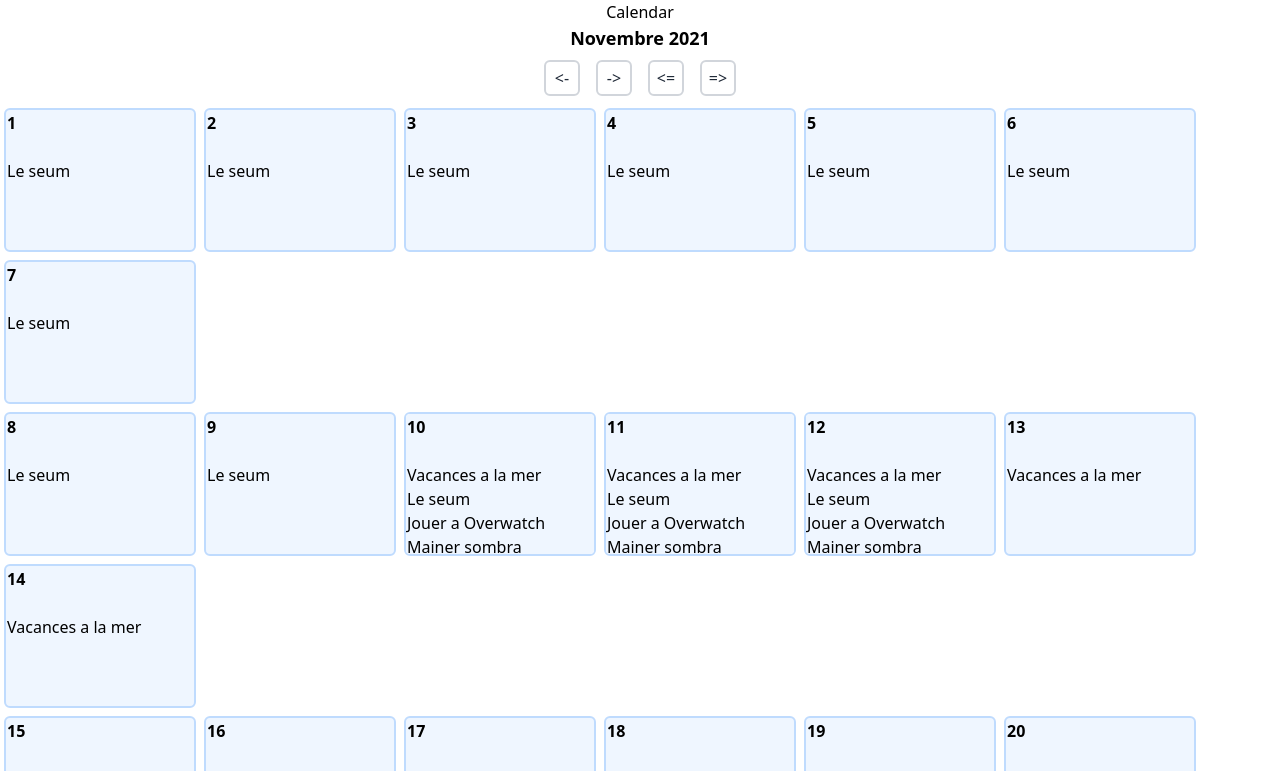
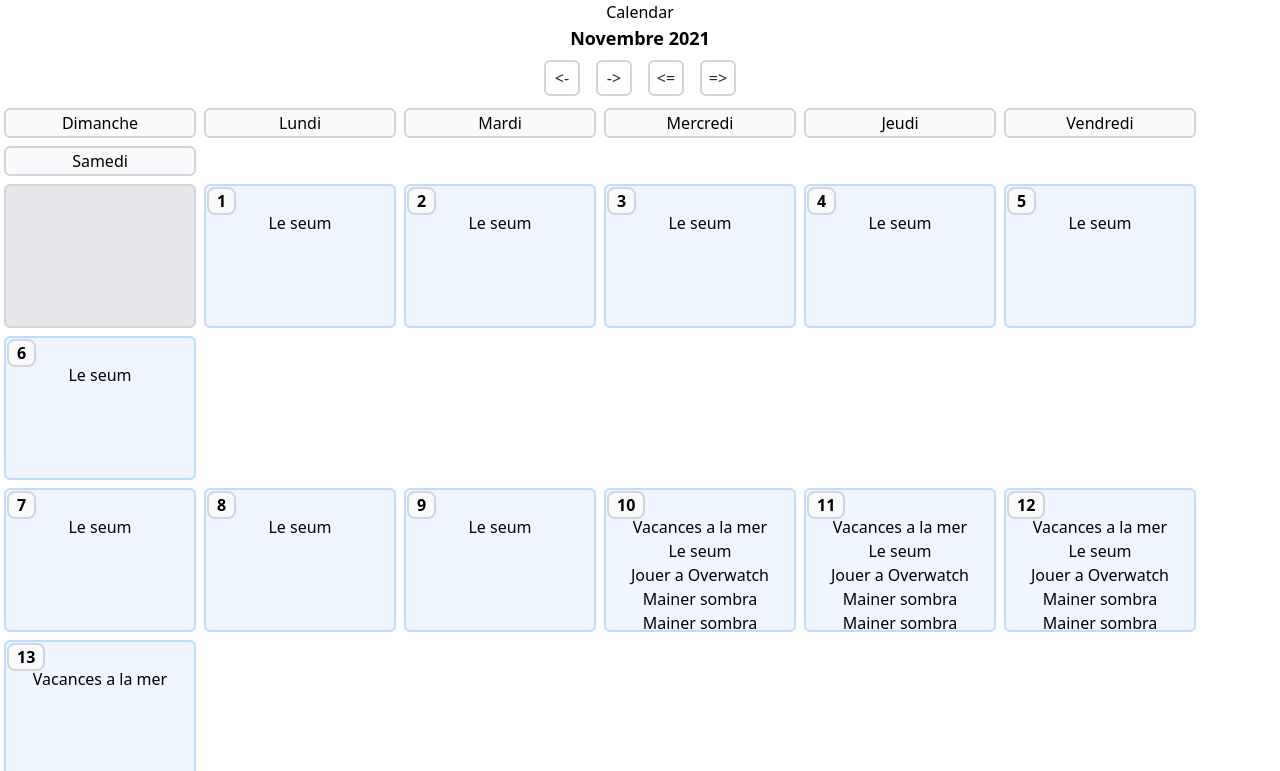
Before and after one commit to 4561235/Friday-Calendar, a React (Create React App) app in the folder friday-front/: page / in a window 1280 px wide. Shown: the top 771 px of the page. Built offline with nearby package versions, Linux system fonts and the light colour scheme.

Commit message:
Days spacing

```diff
--- a/friday-front/src/App.css
+++ b/friday-front/src/App.css
@@ -1,38 +1,5 @@
-.App {
-  text-align: center;
-}
-
-.App-logo {
-  height: 40vmin;
-  pointer-events: none;
-}
-
-@media (prefers-reduced-motion: no-preference) {
-  .App-logo {
-    animation: App-logo-spin infinite 20s linear;
-  }
-}
-
-.App-header {
-  background-color: #282c34;
-  min-height: 100vh;
-  display: flex;
-  flex-direction: column;
-  align-items: center;
-  justify-content: center;
-  font-size: calc(10px + 2vmin);
-  color: white;
-}
-
-.App-link {
-  color: #61dafb;
-}
-
-@keyframes App-logo-spin {
-  from {
-    transform: rotate(0deg);
-  }
-  to {
-    transform: rotate(360deg);
-  }
-}
+/* .body-backgroud{
+  @apply
+  bg-gray-300
+  ;
+} */
--- a/friday-front/src/components/Calendar/Calendar.css
+++ b/friday-front/src/components/Calendar/Calendar.css
@@ -35,3 +35,33 @@
 
     ;
 }
+
+.calendar-dayName{
+    @apply
+    text-center
+    inline-block
+    overflow-auto
+    w-48
+    /* h-36 */
+    border-2
+    border-gray-300
+    m-1
+    rounded-md
+    bg-gray-50
+    ;
+}
+
+.day-placeholder{
+    @apply
+    text-center
+    inline-block
+    overflow-auto
+    w-48
+    h-36
+    border-2
+    border-gray-300
+    m-1
+    rounded-md
+    bg-gray-200
+    ;
+}
--- a/friday-front/src/components/Calendar/Calendar.jsx
+++ b/friday-front/src/components/Calendar/Calendar.jsx
@@ -9,7 +9,7 @@ class Calendar extends Component{
 
     constructor(props){
         super(props)
-        const date = new Date();
+        //const date = new Date();
         this.state = {
             events: [
                 {"id":1,"from":{"day":10,"month":11,"year":2021,"time":{"hour":7,"minute":30}},"to":{"day":15,"month":11,"year":2021,"time":{"hour":10,"minute":30}},"title":"Vacances","location":"Paris","description":"Vacances a la mer","recurrence":"NONE","calendarType":"FRIDAY"},
@@ -17,7 +17,11 @@ class Calendar extends Component{
                 {"id":3,"from":{"day":29,"month":11,"year":2021,"time":{"hour":7,"minute":30}},"to":{"day":2,"month":12,"year":2021,"time":{"hour":10,"minute":30}},"title":"Repos","location":"Paris","description":"Je me repose","recurrence":"NONE","calendarType":"FRIDAY"},
                 {"id":4,"from":{"day":2,"month":10,"year":2021,"time":{"hour":7,"minute":30}},"to":{"day":12,"month":11,"year":2021,"time":{"hour":10,"minute":30}},"title":"Bruh","location":"Paris","description":"Le seum","recurrence":"NONE","calendarType":"FRIDAY"},
                 {"id":5,"from":{"day":10,"month":11,"year":2021,"time":{"hour":7,"minute":30}},"to":{"day":12,"month":11,"year":2021,"time":{"hour":10,"minute":30}},"title":"Overwatch","location":"Paris","description":"Jouer a Overwatch","recurrence":"NONE","calendarType":"FRIDAY"},
-                {"id":6,"from":{"day":10,"month":11,"year":2021,"time":{"hour":7,"minute":30}},"to":{"day":12,"month":11,"year":2021,"time":{"hour":10,"minute":30}},"title":"Sombra","location":"Paris","description":"Mainer sombra","recurrence":"NONE","calendarType":"FRIDAY"}
+                {"id":6,"from":{"day":10,"month":11,"year":2021,"time":{"hour":7,"minute":30}},"to":{"day":12,"month":11,"year":2021,"time":{"hour":10,"minute":30}},"title":"Sombra","location":"Paris","description":"Mainer sombra","recurrence":"NONE","calendarType":"FRIDAY"},
+                {"id":7,"from":{"day":10,"month":11,"year":2021,"time":{"hour":7,"minute":30}},"to":{"day":12,"month":11,"year":2021,"time":{"hour":10,"minute":30}},"title":"Sombra","location":"Paris","description":"Mainer sombra","recurrence":"NONE","calendarType":"FRIDAY"},
+                {"id":8,"from":{"day":10,"month":11,"year":2021,"time":{"hour":7,"minute":30}},"to":{"day":12,"month":11,"year":2021,"time":{"hour":10,"minute":30}},"title":"Sombra","location":"Paris","description":"Mainer sombra","recurrence":"NONE","calendarType":"FRIDAY"}
+
+
             ],
             // month: date.getMonth()+1,
             // year: date.getYear()
@@ -37,39 +41,47 @@ class Calendar extends Component{
     componentDidMount(){
         //console.log(Array.from(Array(this.daysInMonth(11,2021)).keys()));
         //console.log(this.state.month);
-        console.log(new Date(2021,10,10) <= new Date(this.state.year,this.state.month,15) &&
-        new Date(2021,10,20) >= new Date(this.state.year,this.state.month,15))
     }
 
     renderCalendar = () => {
         let tab = Array.from(Array(this.daysInMonth(this.state.month, this.state.year)).keys());
         let retTab = [];
+        let accTab = [];
 
-        let row = 1;
-        let accTab = [];
+        //0=Sunday 1=Monday 6=Saturday
+        let placeholderNumber = new Date(this.state.year, this.state.month-1, 1).getDay();
+        let arePlaceholdersPushed = false;
+
         for (let index = 0; index < tab.length; index++) {
-            if (index === row*7) {
+            if (accTab.length === 7) {
                 //Push a row
                 retTab.push(<tr key={"Row_" +index}>{accTab}</tr>);
                 accTab=[];
-                row+=1;
             }
-            //Push the day
+
             let dayEvents = [];
             this.state.events.forEach(event => {
-                if(
-                    (new Date(event.from.year, event.from.month-1, event.from.day) <= new Date(this.state.year, this.state.month-1, tab[index]+1)) &&
-                    (new Date(event.to.year, event.to.month-1, event.to.day) >= new Date(this.state.year, this.state.month-1, tab[index]+1))
-                ){
-                    dayEvents.push(event);
+                if( new Date(event.from.year, event.from.month-1, event.from.day) <= new Date(this.state.year, this.state.month-1, tab[index]+1) &&
+                    new Date(event.to.year, event.to.month-1, event.to.day) >= new Date(this.state.year, this.state.month-1, tab[index]+1)){
+                        dayEvents.push(event);
+                    }
+                });
+
+            if(!arePlaceholdersPushed){
+                for(let i = 0; i < placeholderNumber; i++){
+                    //Push placeholder
+                    accTab.push(<td key={"Placeholder_"+i} className="day-placeholder"></td>);
                 }
-            });
-
-            accTab.push(<Day key={"Day_"+index} day={tab[index]+1} events={dayEvents}></Day>);
+                arePlaceholdersPushed = true;
+                index--;
+            }
+            else{
+                //Push the day
+                accTab.push(<Day key={"Day_"+index} day={tab[index]+1} events={dayEvents}></Day>);
+            }
         }
         //Push remaining row
-        retTab.push(<tr key={"Row_" +5}>{accTab}</tr>);
-
+        retTab.push(<tr key={"Remaining_Row"}>{accTab}</tr>);
         return retTab;
       }
 
@@ -112,6 +124,15 @@ class Calendar extends Component{
                 <button className="calendar-btn" onClick={this.addYear}>{"=>"}</button>
                 <table>
                     <tbody>
+                        <tr>
+                            <td className="calendar-dayName">Dimanche</td>
+                            <td className="calendar-dayName">Lundi</td>
+                            <td className="calendar-dayName">Mardi</td>
+                            <td className="calendar-dayName">Mercredi</td>
+                            <td className="calendar-dayName">Jeudi</td>
+                            <td className="calendar-dayName">Vendredi</td>
+                            <td className="calendar-dayName">Samedi</td>
+                        </tr>
                         {this.renderCalendar()}
                     </tbody>
                 </table>
--- a/friday-front/src/components/Calendar/Day.css
+++ b/friday-front/src/components/Calendar/Day.css
@@ -1,5 +1,6 @@
 .calendar-day{
     @apply
+    text-center
     inline-block
     overflow-auto
     w-48
@@ -30,5 +31,27 @@
     @apply
     flex
     font-bold
+    absolute
+    bg-gray-50
+    rounded-lg
+    border-2
+    pl-2
+    pr-2
+    border-gray-300
     ;
 }
+
+/* .dayName{
+    @apply
+    text-center
+    ml-12
+    pl-1
+    pr-1
+    absolute
+    text-xs
+    bg-gray-50
+    border-gray-300
+    border-2
+    rounded-lg
+    ;
+} */
--- a/friday-front/src/components/Calendar/Day.jsx
+++ b/friday-front/src/components/Calendar/Day.jsx
@@ -3,6 +3,7 @@ import "./Day.css";
 
 class Day extends Component{
 
+    days = ['Sunday', 'Monday', 'Tuesday', 'Wednesday', 'Thursday', 'Friday', 'Saturday'];
     componentDidMount(){
         //console.log("Day " +this.state.day);
         //console.log(this.state.events);
@@ -17,6 +18,7 @@ class Day extends Component{
         return(
             <td className="calendar-day">
                 <p className="day-num">{this.props.day}</p>
+                {/* <p className="dayName">{this.days[new Date(2021, 10, 4).getDay()]}</p> */}
                 {/* <br></br> */}
                 {this.props.events.map(ev => <React.Fragment key={ev.id}><br></br>{ev.description}</React.Fragment>)}
             </td>
```
